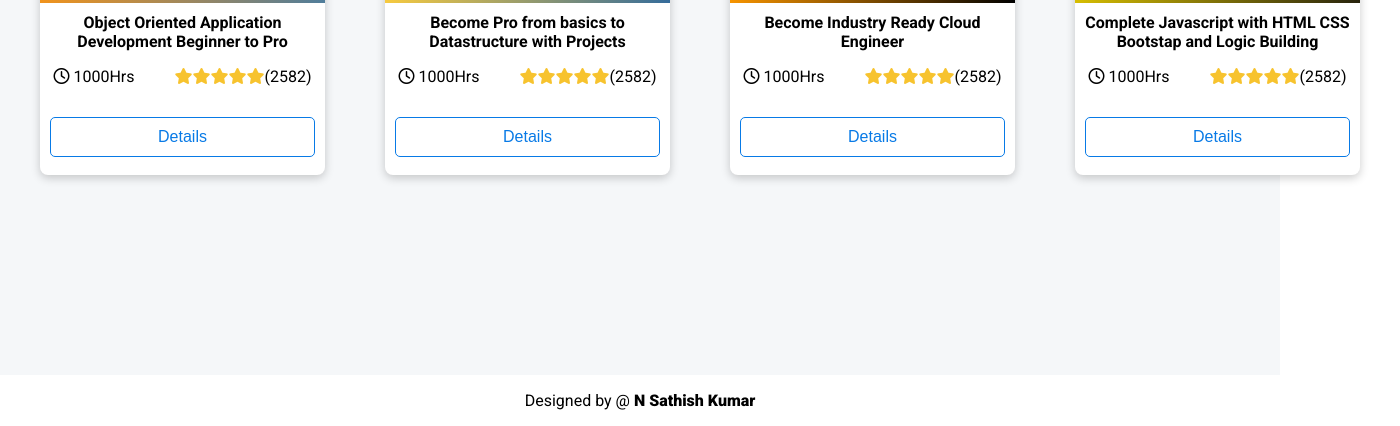
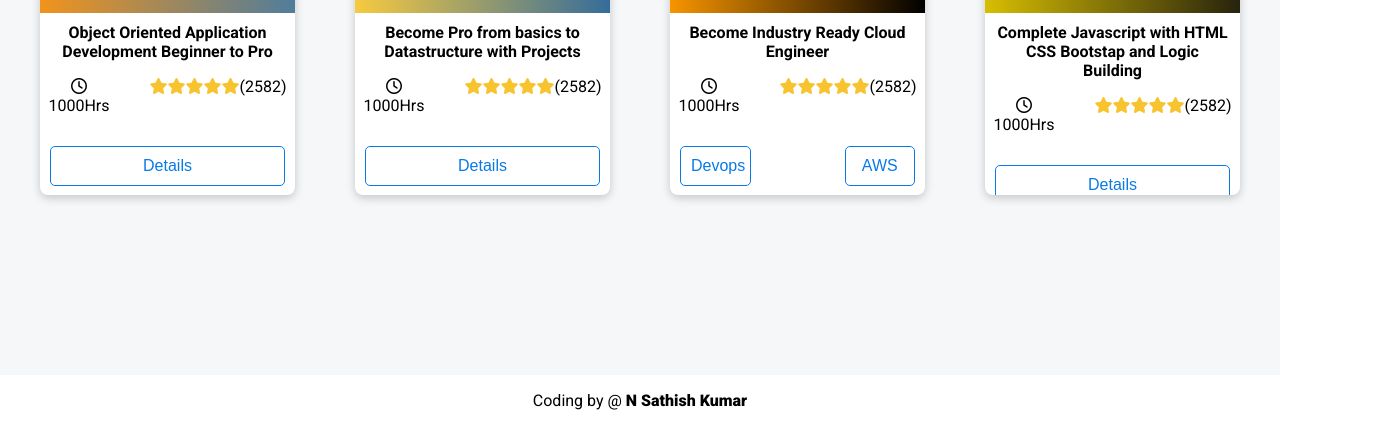
Before and after one commit to sathish9117/edupoly_ui, a plain HTML site: page index.html in a window 1280 px wide. Shown: the part 1156-1582 px from the top of the page, 1400 px wide, since content can reach past the window. Drawn offline with Linux system fonts and the light colour scheme.

Commit message:
header,card-1 issues fixed

```diff
--- a/css/courses.css
+++ b/css/courses.css
@@ -51,11 +51,19 @@
 .courses-list .grid {
   gap: 60px;
 }
-
+.grid .card-1:nth-child(7) .btn-details {
+  width: 30%;
+}
+.aws-btns {
+  width: 100%;
+  display: flex;
+  justify-content: space-between;
+}
 .card-1 {
   background-color: #fff;
-  height: 290px;
+  height: 300px;
   border-radius: 8px;
+  padding-bottom: 10px;
   box-shadow: 0 3px 10px rgba(0, 0, 0, 0.2);
   overflow: hidden;
 }
@@ -67,6 +75,11 @@
 }
 
 .text-content {
+  height: 180px;
+  display: flex;
+  flex-direction: column;
+  justify-content: space-between;
+  align-items: center;
   text-align: center;
   padding: 10px;
 }
--- a/css/style.css
+++ b/css/style.css
@@ -12,19 +12,27 @@ body {
   margin: 0;
   padding: 0;
   font-family: "Roboto", sans-serif;
+  padding-top: 96px;
 }
 
 .container {
-  width: 1400px;
+  /* width: 1400px; */
   margin: 0 auto;
   padding: 0 40px;
 }
 
 .header {
+  position: fixed;
+  top: 0;
+  width: 100%;
   height: 96px;
+  background-color: #fff;
   display: flex;
+  flex-wrap: wrap;
+  margin: 0 auto;
   justify-content: space-between;
   align-items: center;
+  z-index: 99999;
 }
 
 .navbar {
--- a/index.html
+++ b/index.html
@@ -17,6 +17,7 @@
     <style>
         .footer {
             text-align: center;
+
         }
 
         .footer span {
@@ -283,7 +284,10 @@
                                 </ul>
                             </div>
                         </div>
-                        <button class="btn-details">Details</button>
+                        <div class="aws-btns">
+                            <button class="btn-details">Devops</button>
+                            <button class="btn-details">AWS</button>
+                        </div>
                     </div>
                 </div>
                 <div class="card-1">
@@ -320,7 +324,7 @@
     </main>
     <footer>
         <div class="footer">
-            <p>Designed by @ <span>N Sathish Kumar</span></p>
+            <p>Coding by @ <span>N Sathish Kumar</span></p>
         </div>
     </footer>
 </body>
```
